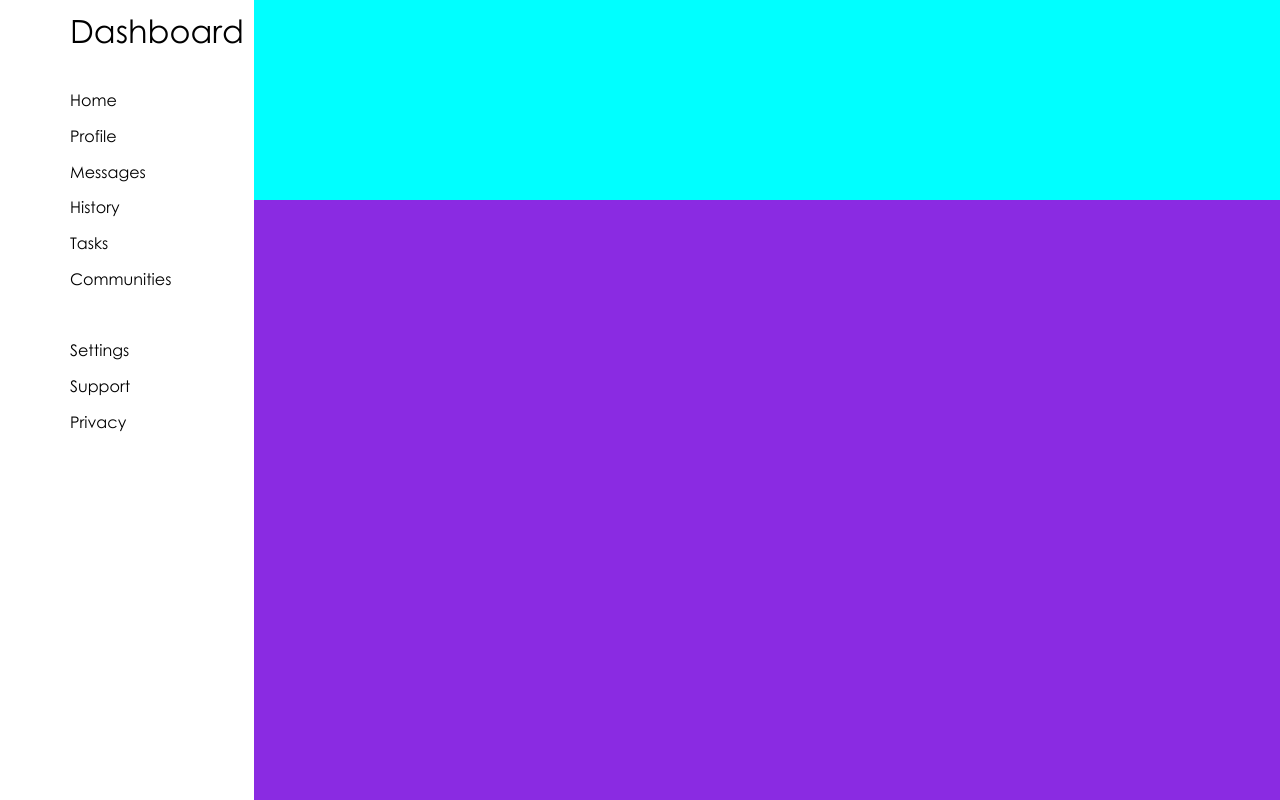
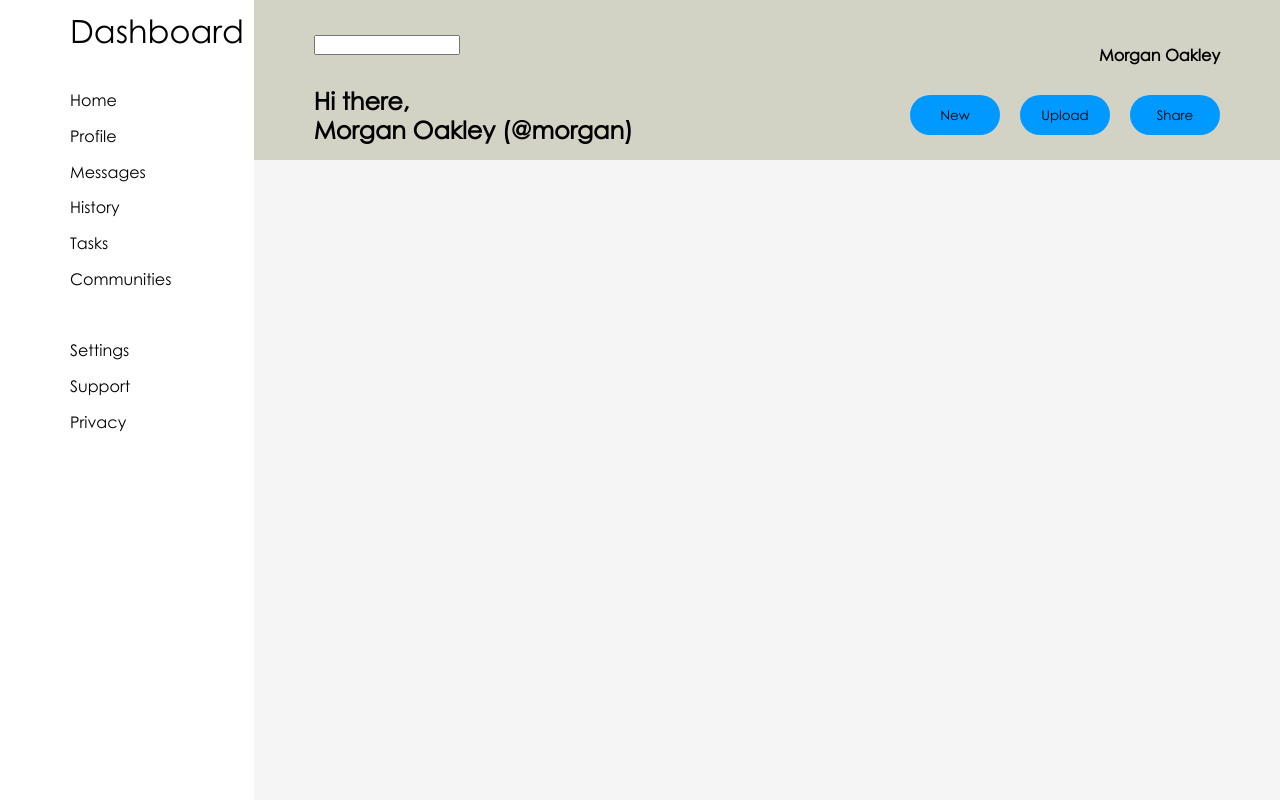
Before and after one commit to The-Snollygoster/Admin-Dashboard, a plain HTML site: page index.html in a window 1280 px wide. Drawn offline with Linux system fonts and the light colour scheme.

Commit message:
Add heading content
Added the content to the header and began adding
main-content layout.

```diff
--- a/index.css
+++ b/index.css
@@ -7,24 +7,70 @@
     box-sizing: border-box;
     margin: 0;
     padding: 0;
+    font-family: 'gothic';
 }
 
 .wrapper {
     display: grid;
-    grid-template: 1fr 3fr / 1fr 5fr;
+    grid-template: 20vh 1fr / 1fr 5fr;
     height: 100vh;
 }
 
 .header {
-    background-color: aqua;
+    background-color: rgb(211, 211, 197);
     grid-column: 2;
+    display: grid;
+    align-items: center;
+    grid-template: 1fr 1fr / 1fr 1fr;
+    padding: 10px;
+}
+
+.searchBar {
+    padding-left: 50px;
+    display: flex;
+}
+
+.user {
+    justify-self: end;
+    padding-right: 50px;
+    font-weight: bold;
+}
+
+.greeting {
+    padding-left: 50px;
+    font-weight: bold;
+    font-size: 1.5rem;
+    display: flex;
+}
+
+.p {
+    display: block;
+}
+
+.greeting > p:first-of-type {
+    font-size: 12px;
+    padding-bottom: 10px;
+}
+
+.buttons {
+    justify-self: end;
+    padding-right: 50px;
+    display: flex;
+    gap: 20px;
+}
+
+.buttons button {
+    height: 40px;
+    width: 90px;
+    border-radius: 20px;
+    background-color: rgb(0, 153, 255);
+    border: none;
 }
 
 .sidebar {
     grid-row: 1/3;
     display: grid;
     grid-template-rows: 80px 250px 150px;
-    font-family: 'gothic';
     font-size: 1rem;
     line-height: 1.3;
     color: black;
@@ -49,6 +95,6 @@ li {
 }
 
 .main-content {
-    background-color: blueviolet;
+    background-color: whitesmoke;
     grid-column: 2;
 }
--- a/index.html
+++ b/index.html
@@ -8,7 +8,27 @@
 </head>
 <body>
     <div class="wrapper">
-    <div class="header"></div>
+        <div class="header">
+            <div class="searchBar">
+                <input type="text">
+            </div>
+            <div class="user">
+                <img src="" alt="">
+                <p>Morgan Oakley</p>
+            </div>
+            <div class="greeting">
+                <img src="" alt="">
+                <div class="p">
+                    <p>Hi there,</p>
+                    <p>Morgan Oakley (@morgan)</p>
+                </div>
+            </div>
+            <div class="buttons">
+                <button>New</button>
+                <button>Upload</button>
+                <button>Share</button>
+            </div>
+        </div>
 
         <div class="sidebar">
             <div class="branding">Dashboard</div>
@@ -33,7 +53,27 @@
             </div>
         </div>
 
-    <div class="main-content"></div>
+        <div class="main-content">
+            <div class="projects">
+                <div></div>
+                <div></div>
+                <div></div>
+                <div></div>
+                <div></div>
+                <div></div>
+            </div>
+            <div class="announcements">
+                <div></div>
+                <div></div>
+                <div></div>
+            </div>
+            <div class="trending">
+                <div></div>
+                <div></div>
+                <div></div>
+                <div></div>
+            </div>
+        </div>
     </div>
 </body>
 </html>
```
Lines whose indentation alone changed are shown as unchanged.
